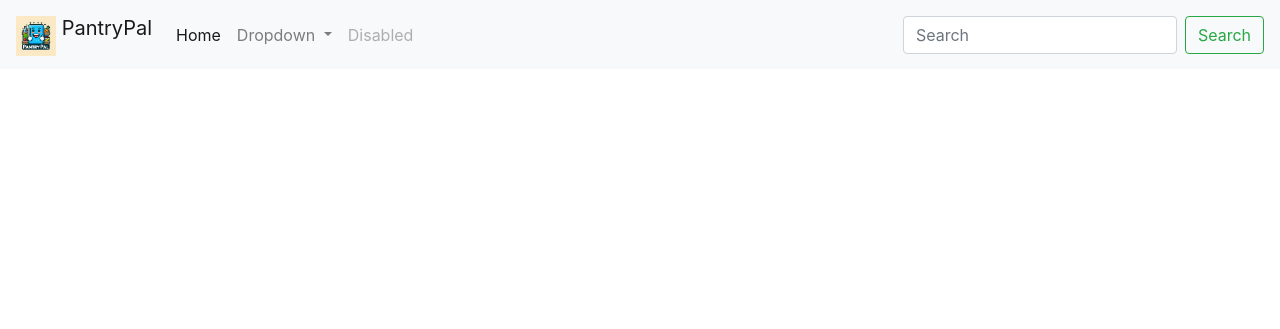
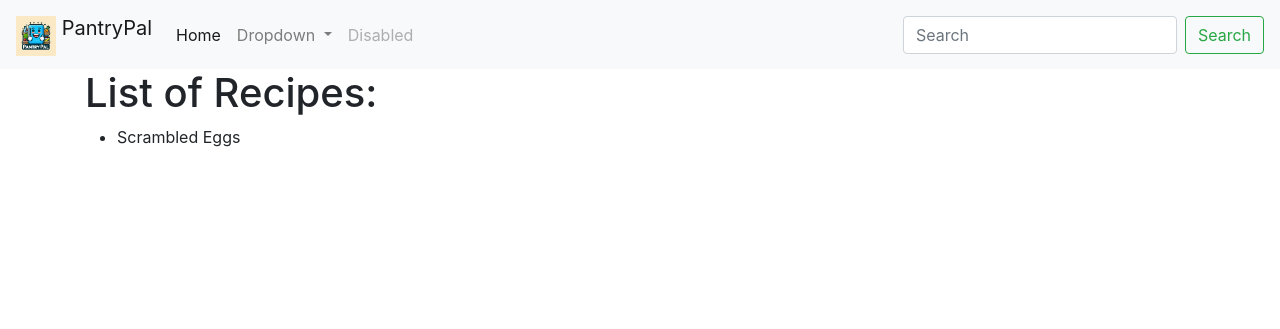
Before and after one commit to ligiaschulz/csci313-pantrypal, a Django app: template pantrypal/browser/templates/browser/browse.html in a window 1280 px wide. Shown: the top 329 px of the page. Run offline with Django 5.2, Linux system fonts and the light colour scheme; the template is opened without the code that fills it: values that come from a table or form of the project are taken from there, others are empty; data comes from the database, SQL or seed files in the repository; some libraries are stand-ins or nearby versions.

Commit message:
Browse now displays list of recipes
That is the only function right now.

```diff
--- a/pantrypal/browser/templates/browser/browse.html
+++ b/pantrypal/browser/templates/browser/browse.html
@@ -3,4 +3,16 @@
 PatryPal - Browse Recipes
 {% endblock title %}
 {% block content %}
+<h1>List of Recipes:</h1>
+{% if recipe_list %}
+    <ul>
+      {% for recipe in recipe_list %}
+      <li>
+        {{recipe.recipe_name}}
+      </li>
+      {% endfor %}
+    </ul>
+  {% else %}
+    <p>There are no recipes right now.</p>
+  {% endif %}
 {% endblock content %}
--- a/pantrypal/browser/urls.py
+++ b/pantrypal/browser/urls.py
@@ -0,0 +1,6 @@
+from django.urls import path
+from . import views
+
+urlpatterns = [
+    path('', views.RecipeListView.as_view(), name='browse-all'),
+]
--- a/pantrypal/pantrypal/urls.py
+++ b/pantrypal/pantrypal/urls.py
@@ -24,4 +24,5 @@ urlpatterns = [
     path('homepage/', include('homepage.urls')),
     path('', RedirectView.as_view(url='homepage/', permanent = True)),
     path('login/', include('login.urls')),
+    path('browse/', include('browser.urls')),
 ]
```
Also changed, not shown: pantrypal/browser/views.py (+6 -1 lines).
